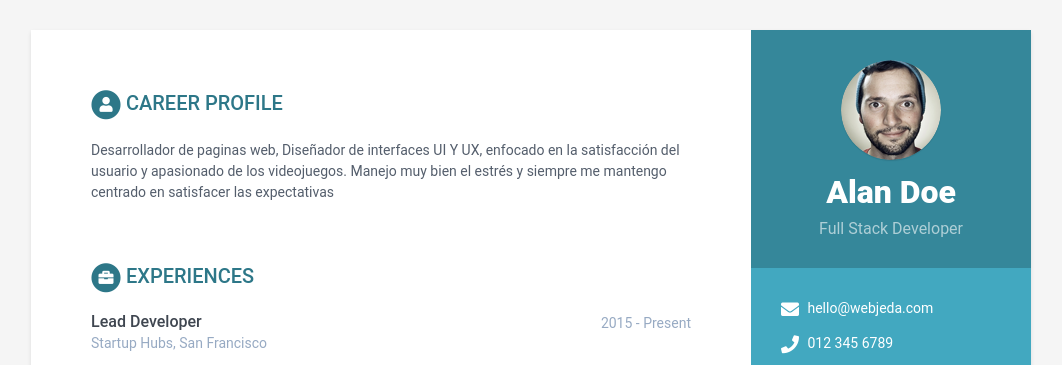
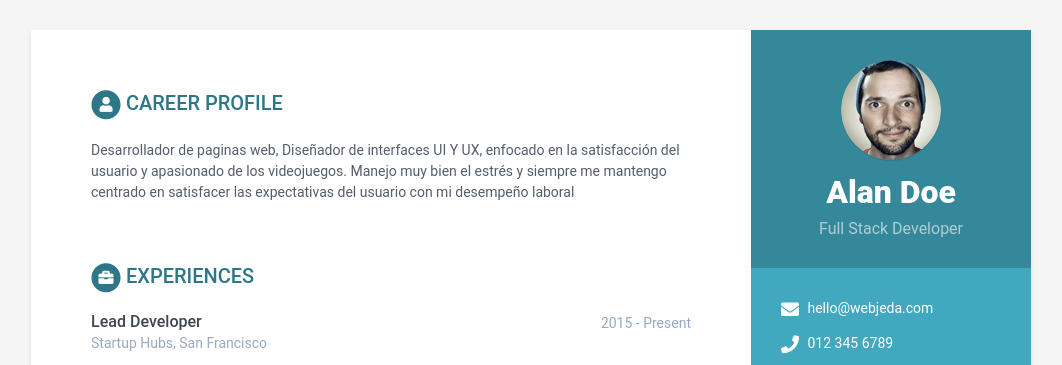
Before and after one commit to KevinC99/good-birch-4e19a, a Jekyll site: the page built from index.html, in a window 1280 px wide. Shown: the top 365 px of the page, without its empty margins (109-1171 px from the left). Built offline with Jekyll 4.4.1, drawn with Linux system fonts in a browser that asks for light colours.

Commit message:
data.yml: updated summary in career-profile

```diff
--- a/_data/data.yml
+++ b/_data/data.yml
@@ -36,7 +36,7 @@ career-profile:
   summary: >2-
      Desarrollador de paginas web, Diseñador de interfaces UI Y UX, enfocado en la satisfacción del usuario y apasionado de los videojuegos.
     Manejo muy bien el estrés y siempre me mantengo centrado en satisfacer las
-    expectativas
+    expectativas del usuario con mi desempeño laboral
 education:
   - degree: MSc in Computer Science
     university: University of London
```
